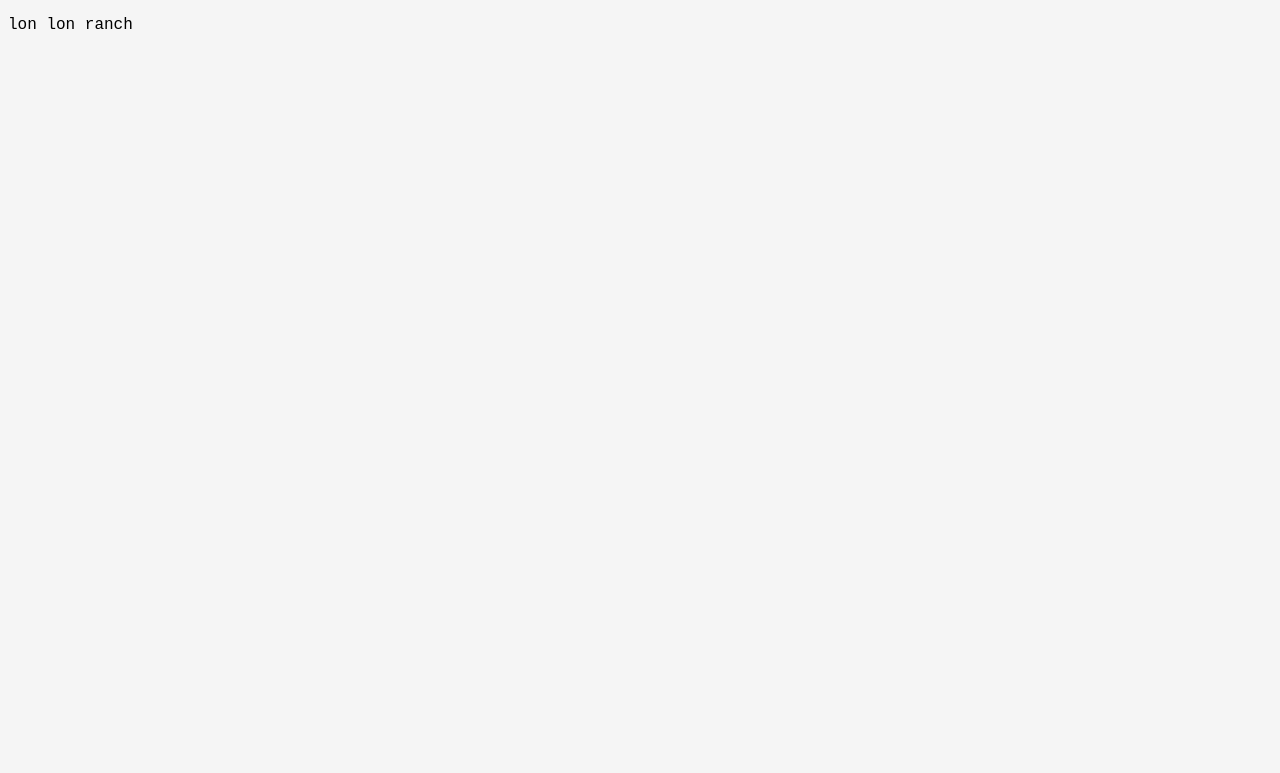
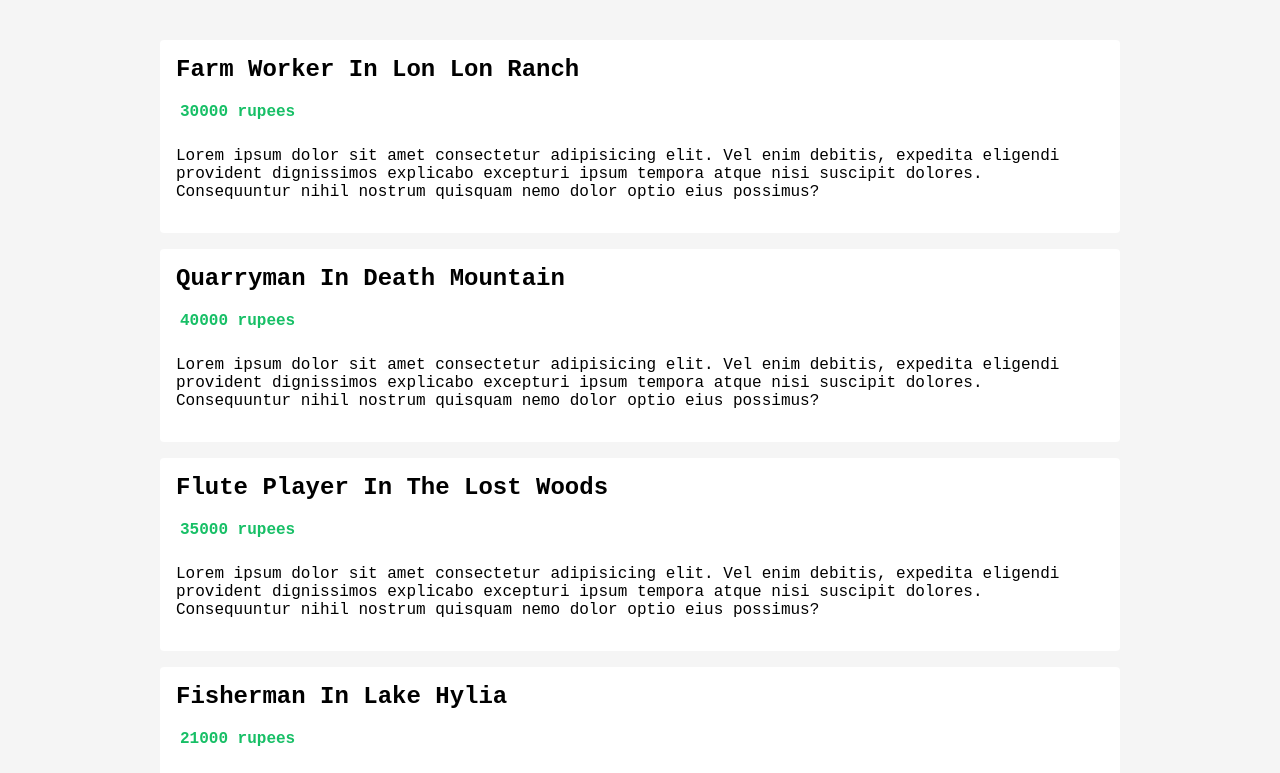
Before and after one commit to JohanCodeForFun/api-store, a Vue app: page / in a window 1280 px wide. Shown: the top 773 px of the page. Built offline with nearby package versions, Linux system fonts and the light colour scheme.

Commit message:
types and props

```diff
--- a/src/App.vue
+++ b/src/App.vue
@@ -1,10 +1,17 @@
+<template>
+  <div class="app">
+    <JobList :jobs="jobs"/>
+  </div>
+</template>
+
 <script lang="ts">
 import { defineComponent, ref } from 'vue';
+import JobList from './components/JobList.vue';
 import Job from './types/Job'
 
 export default defineComponent({
   name: 'App',
-  components: {},
+  components: { JobList },
   setup() {
     const jobs = ref<Job[]>([
       { title: 'farm worker', location: 'lon lon ranch', salary: 30000, id: '1'},
@@ -25,12 +32,6 @@
 })
 </script>
 
-<template>
-  <div class="app">
-    <p>{{ jobs[0].location }}</p>
-  </div>
-</template>
-
 <style scoped>
 
 </style>
--- /dev/null
+++ b/src/components/JobList.vue
@@ -0,0 +1,61 @@
+<template>
+	<div class="job-list">
+		<ul>
+			<li v-for="job in jobs" :key="job.id">
+				<h2>{{ job.title }} in {{ job.location }}</h2>
+				<div class="salary">
+					<p>{{ job.salary }} rupees</p>
+				</div>
+				<div class="description">
+					<p>Lorem ipsum dolor sit amet consectetur adipisicing elit. Vel enim debitis, expedita eligendi provident dignissimos explicabo excepturi ipsum tempora atque nisi suscipit dolores. Consequuntur nihil nostrum quisquam nemo dolor optio eius possimus?</p>
+				</div>
+			</li>
+		</ul>
+	</div>
+</template>
+
+<script lang="ts">
+import { defineComponent, PropType } from 'vue';
+import Job from '../types/Job'
+
+export default defineComponent({
+	props: {
+		jobs: {
+			required: true,
+			type: Array as PropType<Job[]>
+		}
+	}
+})
+</script>
+
+<style scoped>
+.job-list {
+    max-width: 960px;
+    margin: 40px auto;
+  }
+  .job-list ul {
+    padding: 0;
+  }
+  .job-list li {
+    list-style-type: none;
+    background: white;
+    padding: 16px;
+    margin: 16px 0;
+    border-radius: 4px;
+  }
+  .job-list h2 {
+    margin: 0 0 10px;
+    text-transform: capitalize;
+  }
+  .salary {
+    display: flex;
+  }
+  .salary img {
+    width: 30px;
+  }
+  .salary p {
+    color: #17bf66;
+    font-weight: bold;
+    margin: 10px 4px;
+  }
+</style>
```
Also changed, not shown: src/components/HelloWorld.vue (deleted, +0 -38 lines).
